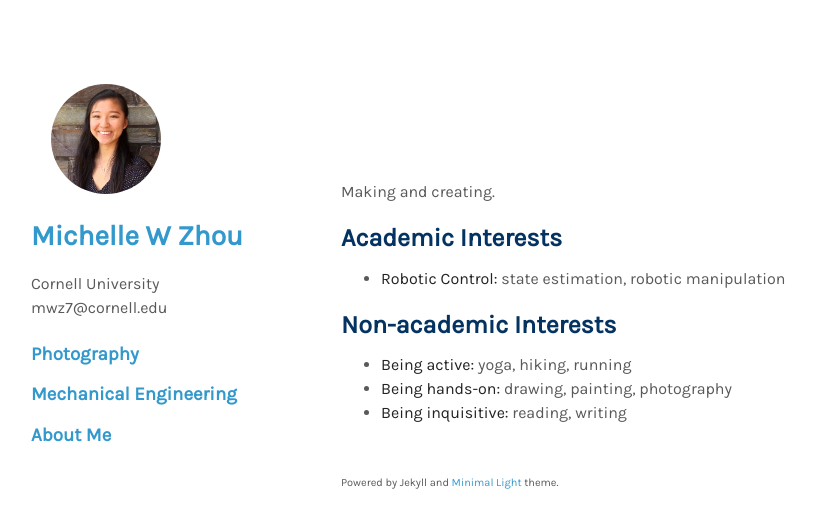
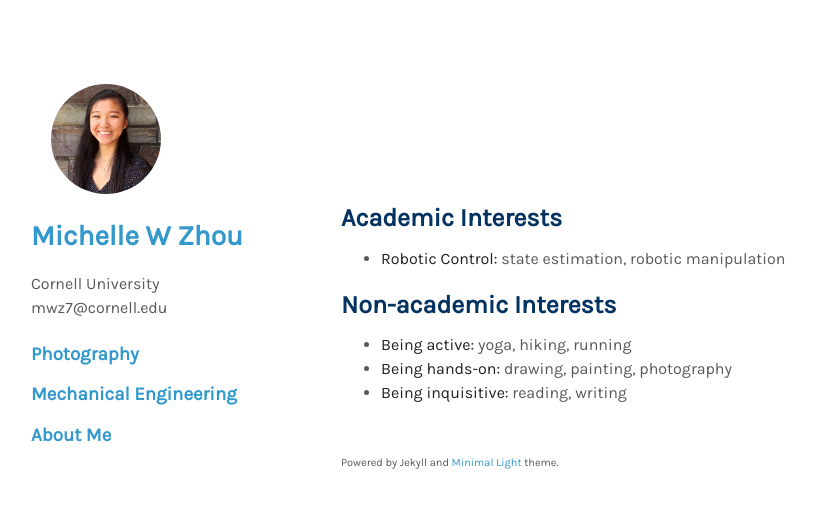
Before and after one commit to mwz724/mwz724.github.io, a Jekyll site: the page built from index.md, in a window 1280 px wide. Shown: the top 528 px of the page, without its empty margins (129-944 px from the left). Built offline with Jekyll 4.4.1, drawn with Linux system fonts in a browser that asks for light colours; nearby versions of some CDN libraries; a style sheet for code colours, icons or effects is not loaded.

Commit message:
Update index.md

```diff
--- a/index.md
+++ b/index.md
@@ -5,8 +5,9 @@ layout: homepage
 <br>
 <br>
 <br>
+<br>
 
-Making and creating.
+
 
 ## Academic Interests
 
```
